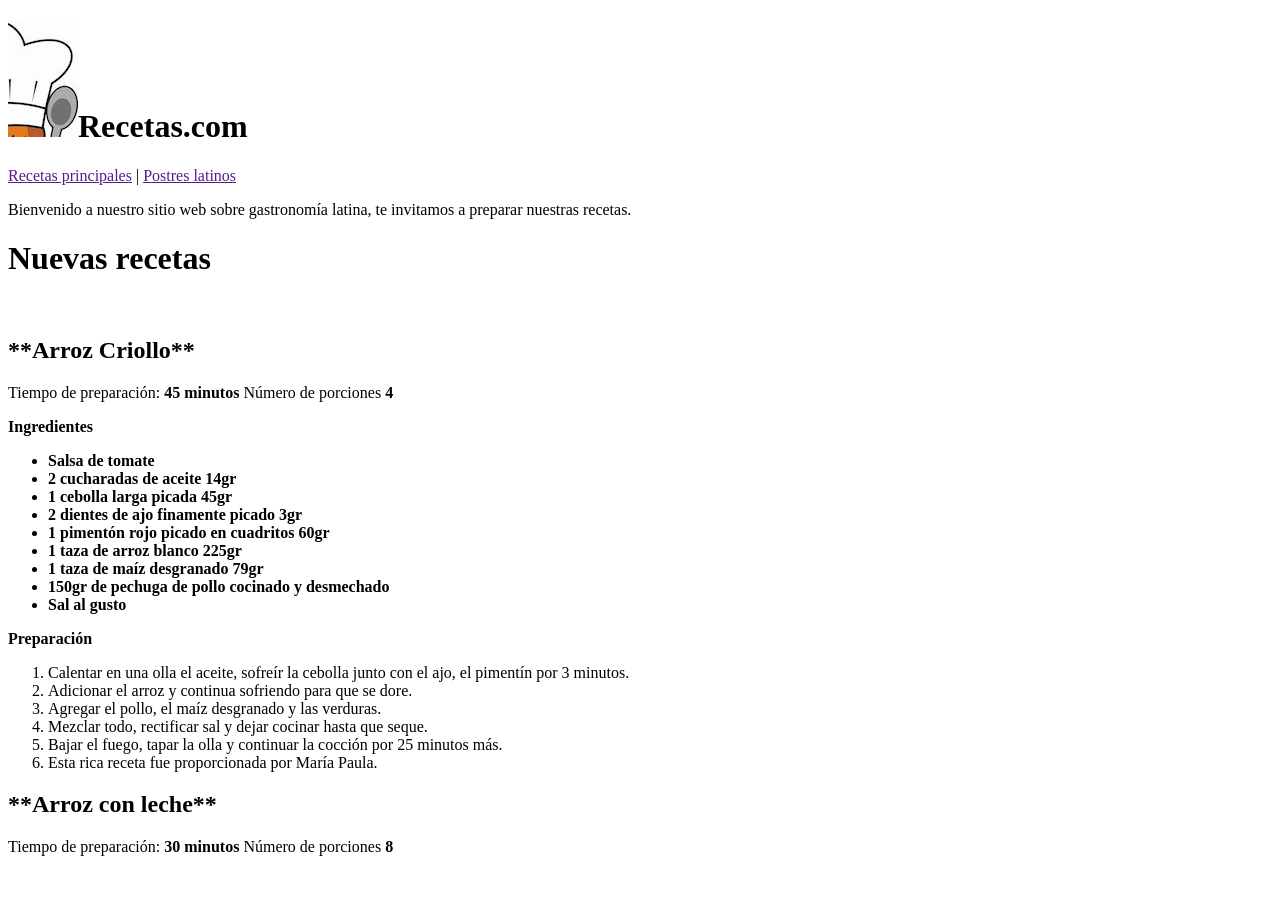
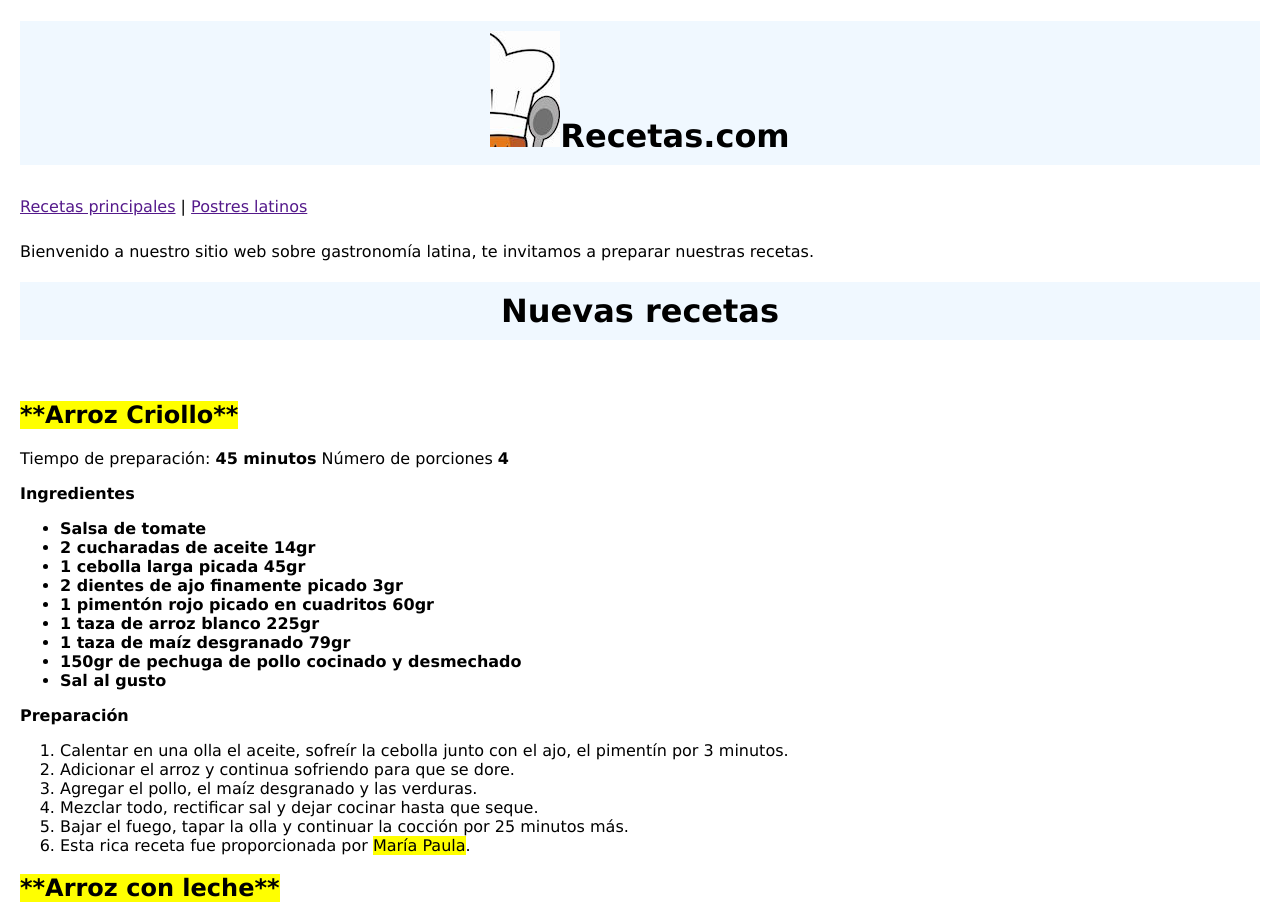
Before and after one commit to dcirer/semantica, a plain HTML site: page index.html in a window 1280 px wide. Shown: the top 905 px of the page. Before the commit the page ends 872 px from the top, so only its background shows below. Drawn offline with Linux system fonts and the light colour scheme.

Commit message:
dcirer
probando estilos con ID y class

```diff
--- /dev/null
+++ b/css/estilos.css
@@ -0,0 +1,25 @@
+body{
+  margin: 20px;
+  font-family: verdana;
+
+}
+.resaltado{
+
+  background-color: yellow;
+}
+
+#menu-principal{
+  padding: 10px 0px;
+}
+
+.titulo{
+  background-color: aliceblue;
+  text-align: center;
+  padding: 10px;
+}
+
+footer{
+  border-top: 1px;
+  padding-top: 10px;
+  text-align: center;
+}
--- a/index.html
+++ b/index.html
@@ -3,16 +3,17 @@
 <head>
 	<meta charset="UTF-8">
 	<title>semantica</title>
+	<link rel="stylesheet" href="css/estilos.css">
 </head>
 <body>
 	<header>
-		<h1><img src="recetas.jpg" alt="">Recetas.com</h1>
-		<nav><a href="">Recetas principales</a> | <a href="">Postres latinos</a></nav>
+		<h1 class="titulo"><img src="recetas.jpg" alt="">Recetas.com</h1>
+		<nav id="menu-principal"><a href="">Recetas principales</a> | <a href="">Postres latinos</a></nav>
 	</header>
 
 	<p>Bienvenido a nuestro sitio web sobre gastronomía latina, te invitamos a preparar nuestras recetas.</p>
-	<strong><h1>Nuevas recetas</h1></strong><br>
-		<strong><h2>**Arroz Criollo**</h2></strong>
+	<strong><h1 class="titulo">Nuevas recetas</h1></strong><br>
+		<strong><h2><span class="resaltado">**Arroz Criollo**</span></h2></strong>
 			<p>Tiempo de preparación: <strong>45 minutos</strong> Número de porciones <strong>4</strong></p>
 			<strong><p>Ingredientes</p></strong>
 			<ul>
@@ -35,10 +36,10 @@
 				<li>Agregar el pollo, el maíz desgranado y las verduras.</li>
 				<li>Mezclar todo, rectificar sal y dejar cocinar hasta que seque.</li>
 				<li>Bajar el fuego, tapar la olla y continuar la cocción por 25 minutos más.</li>
-				<li>Esta rica receta fue proporcionada por María Paula.</li>
+				<li>Esta rica receta fue proporcionada por <span class="resaltado">María Paula</span>.</li>
 			</ol>
 
-		<strong><h2>**Arroz con leche**</h2></strong>
+		<strong><h2><span class="resaltado">**Arroz con leche**</span></h2></strong>
 		<p>Tiempo de preparación: <strong>30 minutos</strong> Número de porciones <strong>8</strong></p>
 		<p></p>
 </body>
```
